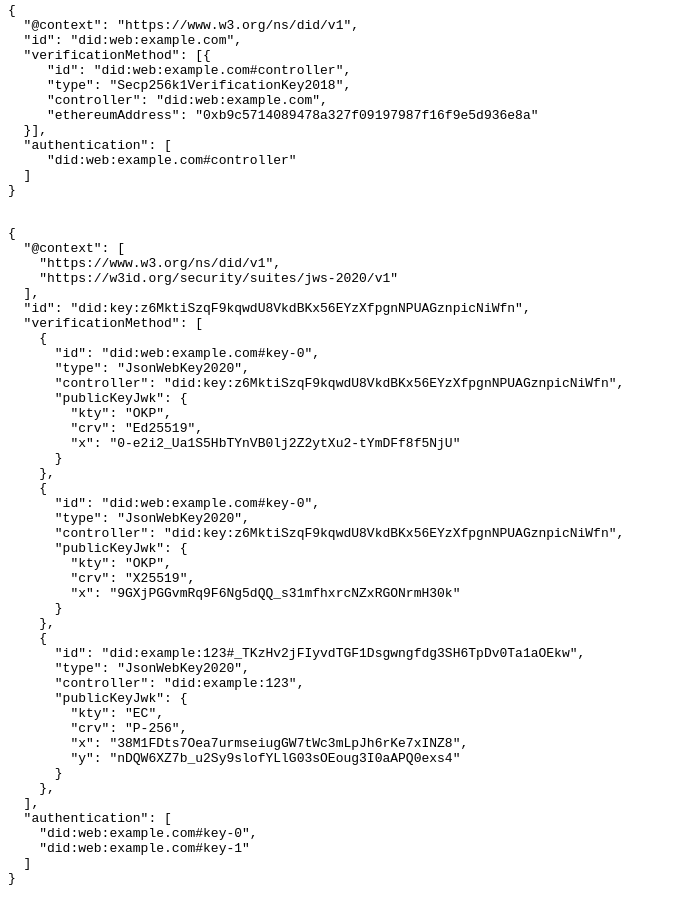
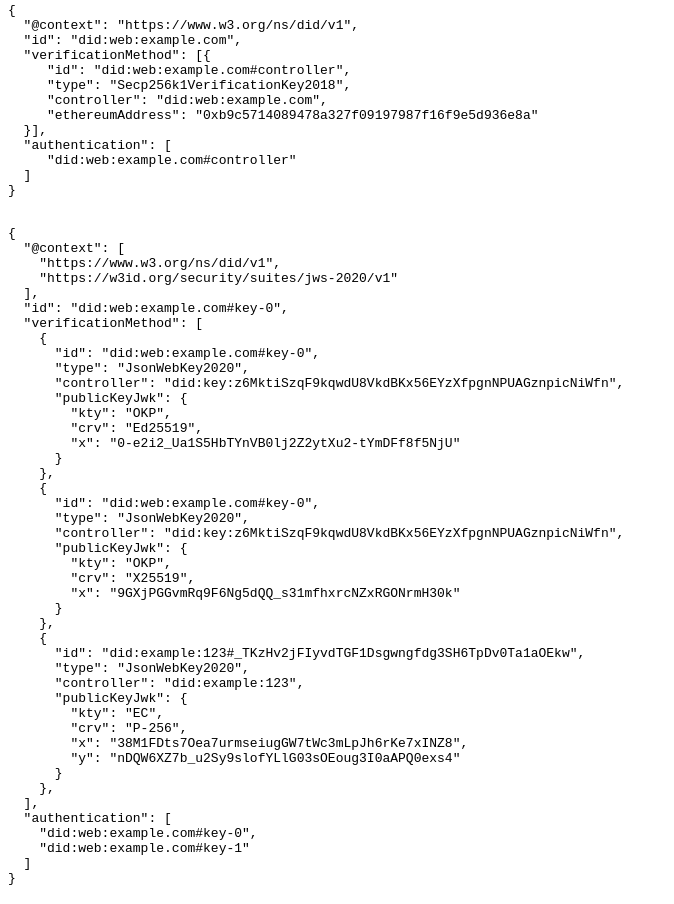
Before and after one commit to w3c-ccg/did-method-web, a plain HTML site: page index.html in a window 1280 px wide. Shown: the part 266-1170 px from the top of the page, without its empty margins (0-674 px from the left). Drawn offline with Linux system fonts and the light colour scheme.

Commit message:
chore: change example did id

```diff
--- a/index.html
+++ b/index.html
@@ -154,7 +154,7 @@
     "https://www.w3.org/ns/did/v1",
     "https://w3id.org/security/suites/jws-2020/v1"
   ],
-  "id": "did:key:z6MktiSzqF9kqwdU8VkdBKx56EYzXfpgnNPUAGznpicNiWfn",
+  "id": "did:web:example.com#key-0",
   "verificationMethod": [
     {
       "id": "did:web:example.com#key-0",
```
